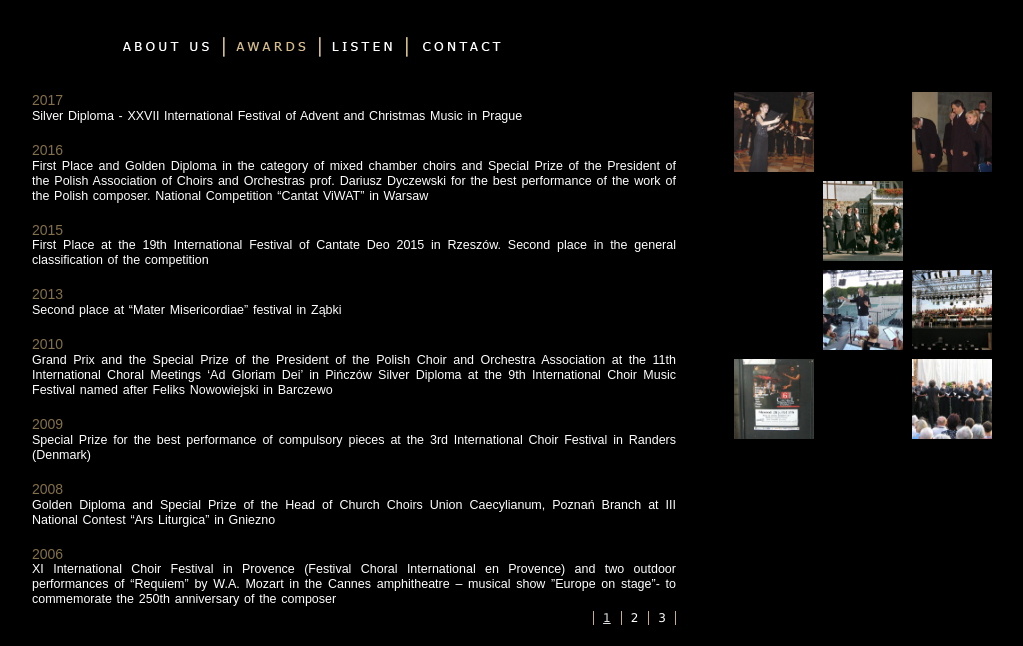
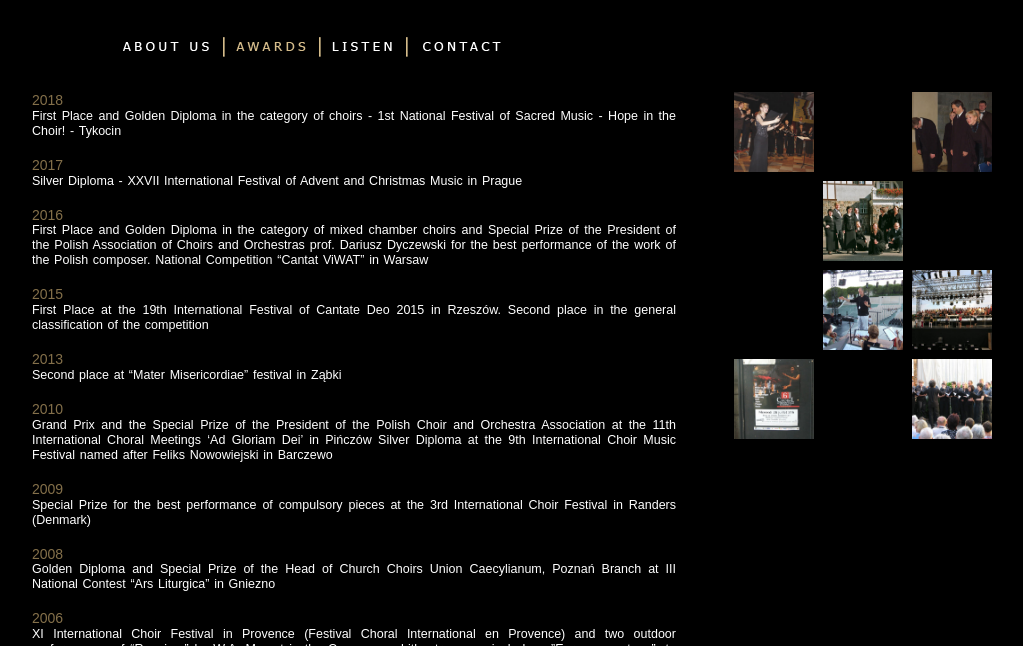
Before and after one commit to ars-cantata/ars-cantata.github.io, a Jekyll site: the page built from en/osiagniecia1.html, in a window 1280 px wide, cut to the strip 0-646 px from the top of the page. Shown: the whole strip, without its empty margins (123-1146 px from the left). Built offline with Jekyll 4.4.1, drawn with Linux system fonts in a browser that asks for light colours.

Commit message:
osiągnieci aangielski

```diff
--- a/_includes/texts/en/osiagniecia1.md
+++ b/_includes/texts/en/osiagniecia1.md
@@ -1,3 +1,6 @@
+### 2018
+First Place and Golden Diploma in the category of choirs - 1st National Festival of Sacred Music - Hope in the Choir! - Tykocin
+
 ### 2017
 Silver Diploma - XXVII International Festival of Advent and Christmas Music in Prague
 
```
